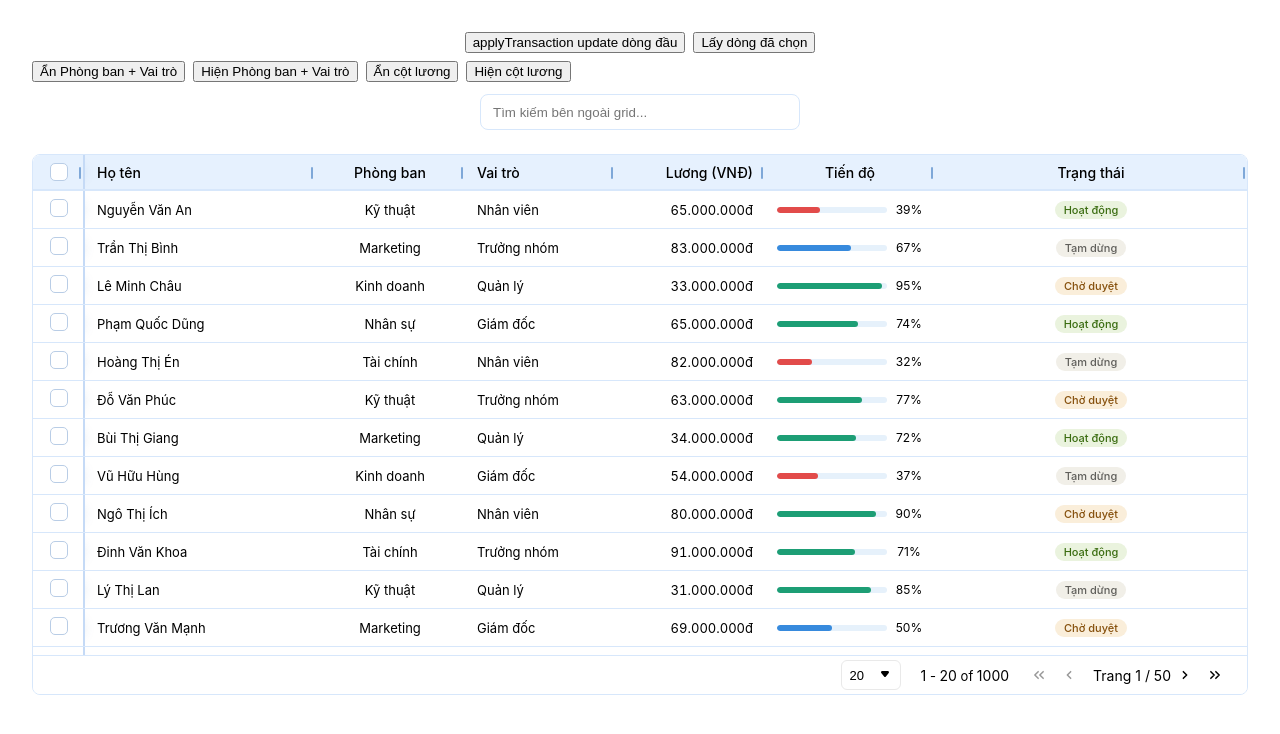
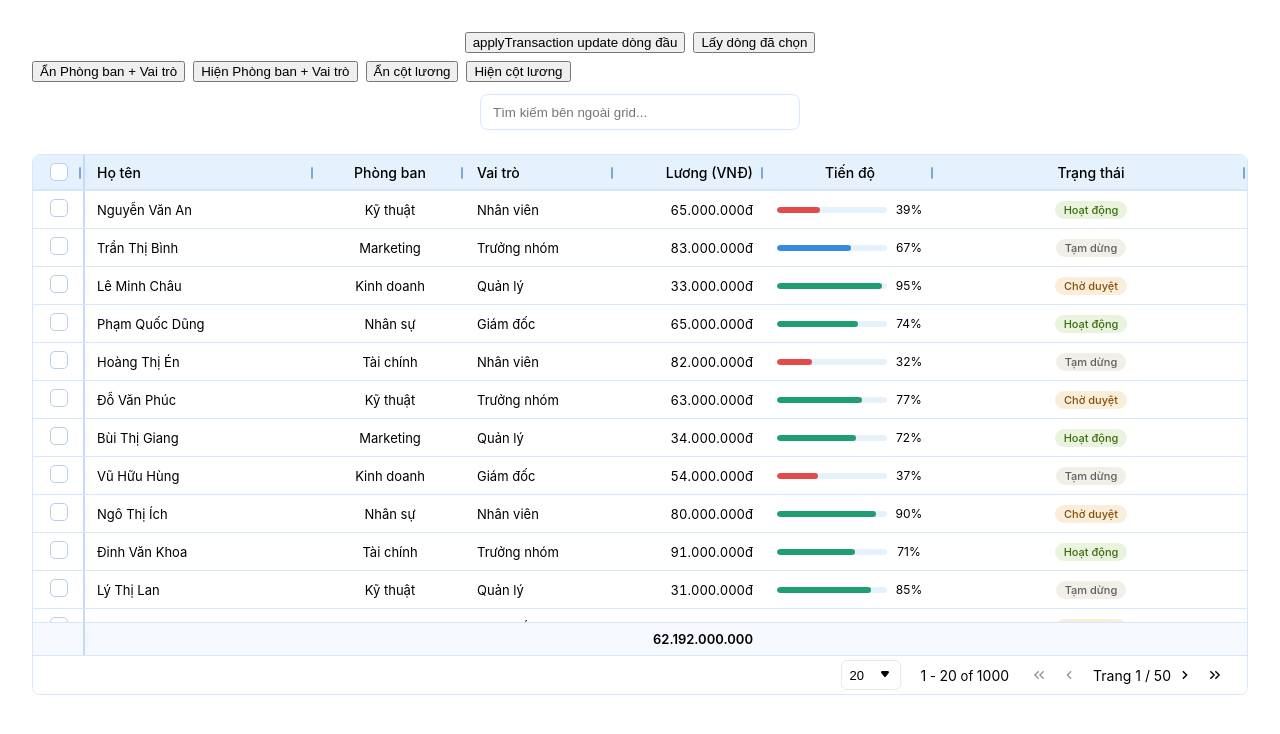
Before and after one commit to Fenell/data-grid-react, a React (Vite) app: page / in a window 1280 px wide. Shown: the top 734 px of the page. Built offline with nearby package versions, Linux system fonts and the light colour scheme; a web font is replaced by a local one.

Commit message:
update README

```diff
--- a/src/App.tsx
+++ b/src/App.tsx
@@ -388,8 +388,8 @@ function App() {
         serverSide={false}
         // pagination={paginationModel}
         // pagination={pagination}
-        pageSizeOptions={[20, 50, 80]}
-        showSummary={false}
+        pageSizeOptions={[20, 50, 100]}
+        showSummary={true}
         sorting={sorting}
         getRowId={(row) => row.id}
         onGlobalFilterChange={setGlobalFilter}
```
Also changed, not shown: 1 other file (tests, documents, lock files or other folders).
